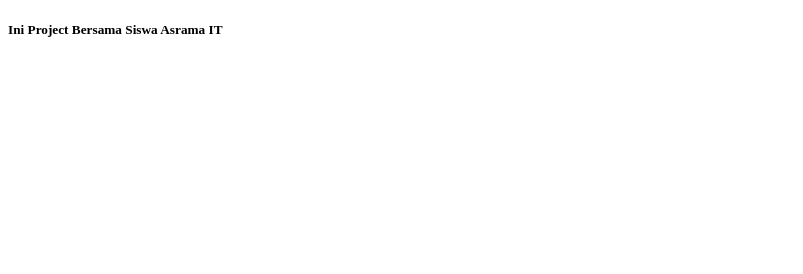
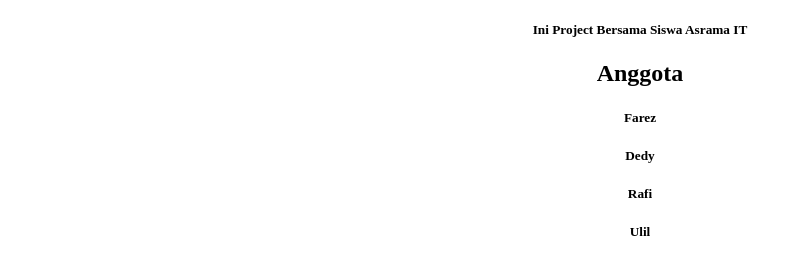
Before and after one commit to bLack-Domon/project_bersama, a plain HTML site: page index.html in a window 1280 px wide. Shown: the whole page, without its empty margins (0-803 px from the left). Drawn offline with Linux system fonts and the light colour scheme.

Commit message:
ini di ubah

```diff
--- a/index.html
+++ b/index.html
@@ -6,6 +6,13 @@
     <title>Ini Project Bersama</title>
 </head>
 <body>
-    <h5>Ini Project Bersama Siswa Asrama IT</h5>
+    <div align="center">
+        <h5>Ini Project Bersama Siswa Asrama IT</h5>
+        <h2 align="center">Anggota</h2>
+        <h5>Farez</h5>
+        <h5>Dedy</h5>
+        <h5>Rafi</h5>
+        <h5>Ulil</h5>
+    </div>
 </body>
 </html>
```
